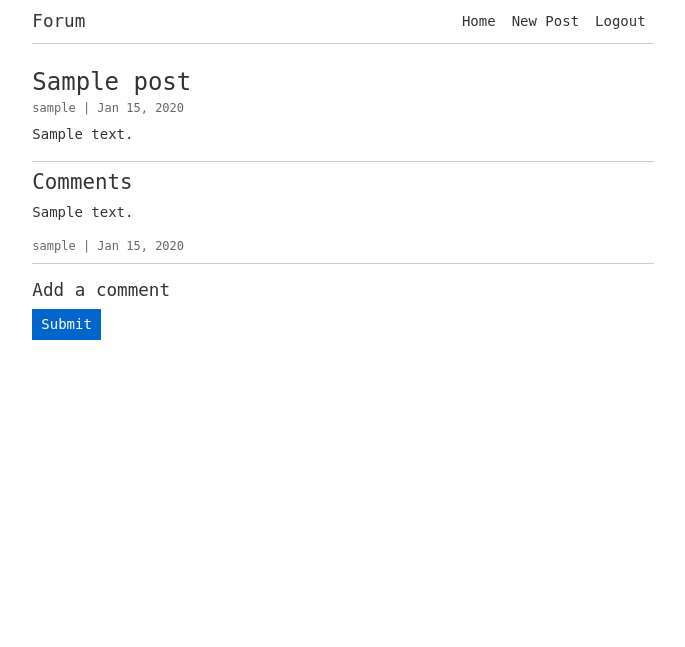
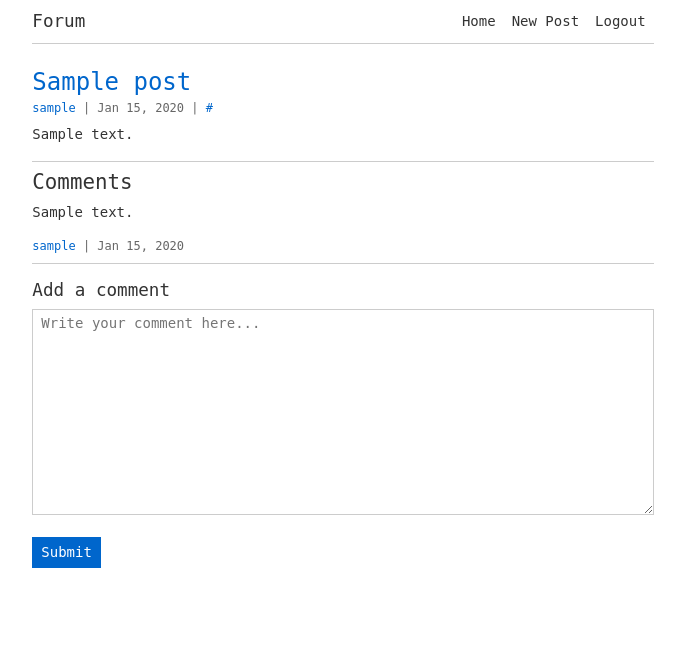
Before and after one commit to coeli-network/forum, a Django app: page /posts/1/ in a window 1280 px wide. Shown: the top 647 px of the page, without its empty margins (297-982 px from the left). Run offline with Django 5.2, Linux system fonts and the light colour scheme; a user stored in the database is signed in; tables that the repository leaves empty hold one stand-in row (values such as "Sample post").

Commit message:
some more styling

```diff
--- a/core/static/css/custom.css
+++ b/core/static/css/custom.css
@@ -1,3 +1,12 @@
+/* Add these rules at the beginning of the file */
+html {
+    overflow-y: scroll;
+}
+
+body {
+    padding-right: calc(100vw - 100%);
+}
+
 :root {
     --font-family: 'Roboto Mono', monospace;
     --background-color: #ffffff;
@@ -34,6 +43,7 @@ body {
     color: var(--text-color);
     line-height: var(--line-height-base);
     font-size: var(--font-size-base);
+    padding-bottom: 2rem;
 }
 
 a {
--- a/core/templates/core/base.html
+++ b/core/templates/core/base.html
@@ -29,7 +29,7 @@
                         </div>
                     </nav>
                 </header>
-                <main>
+                <main class="mb-5">
                     {% block content %}
                     {% endblock %}
                 </main>
--- a/core/templates/core/partials/comment_list.html
+++ b/core/templates/core/partials/comment_list.html
@@ -4,7 +4,8 @@
         {{ comment.content|linebreaks }}
     </div>
     <div class="comment-meta">
-        {{ comment.author.username }} | {{ comment.created_at|date:"M d, Y" }}
+        <a href="{% url 'user_detail' comment.author.id %}">{{ comment.author.username }}</a> |
+        {{ comment.created_at|date:"M d, Y" }}
     </div>
 </div>
 {% empty %}
--- a/core/templates/core/posts/post_detail.html
+++ b/core/templates/core/posts/post_detail.html
@@ -2,14 +2,26 @@
 
 {% block content %}
 <article class="mb-3">
-    <h1 class="mb-1">{{ post.title }}</h1>
-    <p class="post-meta mb-2">{{ post.author.username }} | {{ post.created_at|date:"M d, Y" }}</p>
+    <h1 class="mb-1">
+        {% if post.link %}
+            <a href="{{ post.link }}" target="_blank" rel="noopener noreferrer">{{ post.title }}</a>
+        {% else %}
+            {{ post.title }}
+        {% endif %}
+    </h1>
+    <p class="post-meta mb-2">
+        <a href="{% url 'user_detail' post.author.id %}">{{ post.author.username }}</a> |
+        {{ post.created_at|date:"M d, Y" }}
+        {% if post.link %}
+            | <a href="{{ post.link }}" target="_blank" rel="noopener noreferrer">{{ post.link }}</a>
+        {% endif %}
+    </p>
     <div class="post-content">
         {{ post.content|linebreaks }}
     </div>
 </article>
 
-<section class="comment-list">
+<section id="comments" class="comment-list">
     <h2 class="mb-2">Comments</h2>
     {% include 'core/partials/comment_list.html' with comments=post.comment_set.all %}
 </section>
--- a/core/urls.py
+++ b/core/urls.py
@@ -10,7 +10,7 @@ urlpatterns = [
     path("logout/", views.user_logout, name="logout"),
     path("register/", views.user_register, name="register"),
     # users
-    path("users/<int:id>", views.user_detail, name="profile"),
+    path("users/<int:id>", views.user_detail, name="user_detail"),
     # posts
     path("posts/create", views.post_create, name="post_create"),
     path("posts/<int:id>/", views.post_detail, name="post_detail"),
--- a/core/views.py
+++ b/core/views.py
@@ -1,3 +1,4 @@
+from django import forms
 from django.contrib.auth import login, logout
 from django.contrib.auth.decorators import login_required
 from django.contrib.auth.forms import AuthenticationForm
@@ -76,16 +77,29 @@ def post_create(request):
 
 def post_detail(request, id):
     post = Post.objects.get(id=id)
-    return render(request, "core/posts/post_detail.html", {"post": post})
+    comment_form = CommentForm()
+    return render(
+        request,
+        "core/posts/post_detail.html",
+        {"post": post, "comment_form": comment_form},
+    )
 
 
 # comments
 @login_required
 def comment_create(request, post_id):
     if request.method == "POST":
-        content = request.POST.get("content")
-        if content:
+        form = CommentForm(request.POST)
+        if form.is_valid():
+            content = form.cleaned_data["content"]
             post = Post.objects.get(id=post_id)
             Comment.objects.create(post=post, author=request.user, content=content)
             return redirect("post_detail", id=post_id)
     return HttpResponseBadRequest("Invalid request")
+
+
+class CommentForm(forms.Form):
+    content = forms.CharField(
+        widget=forms.Textarea(attrs={"placeholder": "Write your comment here..."}),
+        label="",  # This removes the label
+    )
```
Also changed, not shown: core/templates/core/partials/post_list.html (+10 -3 lines).
